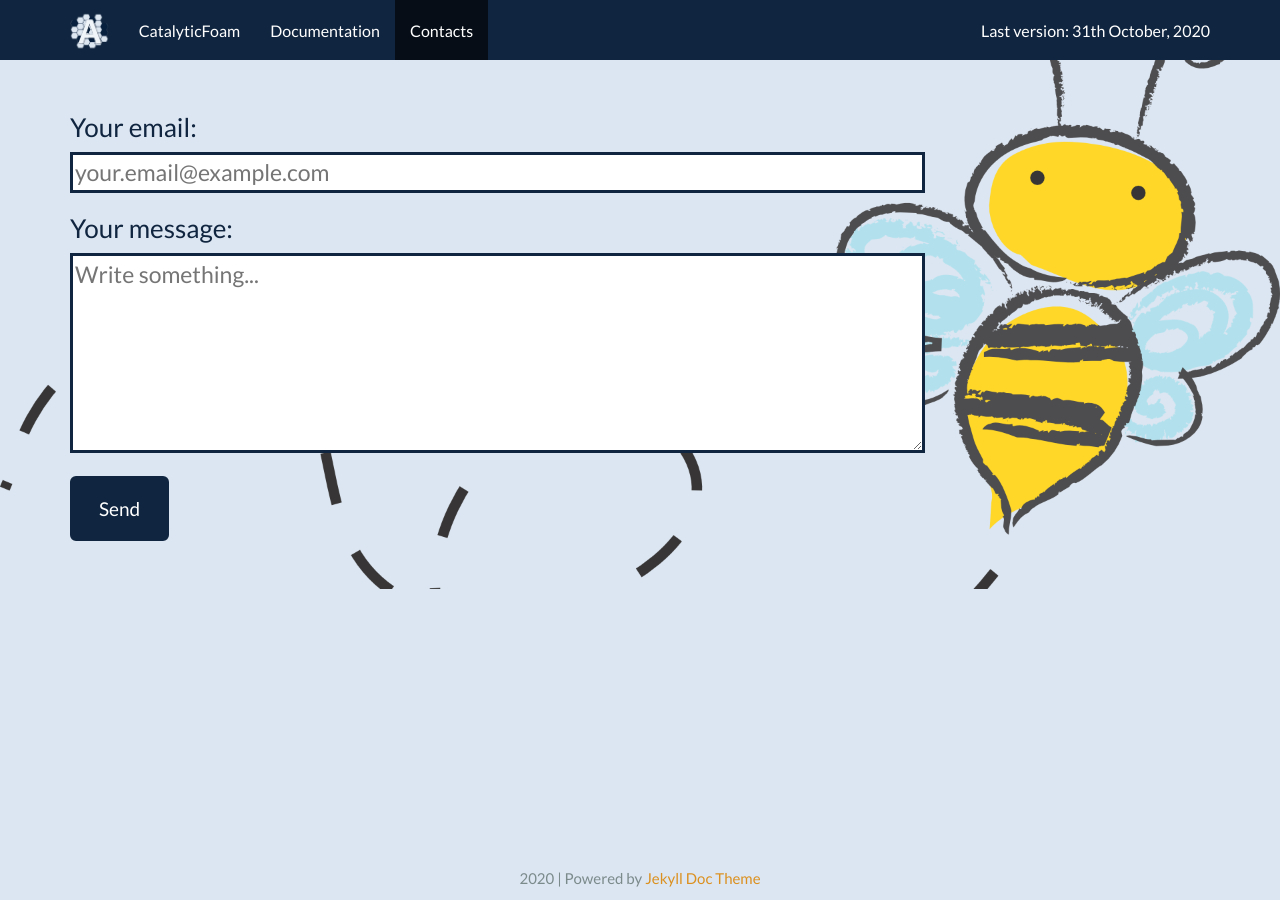
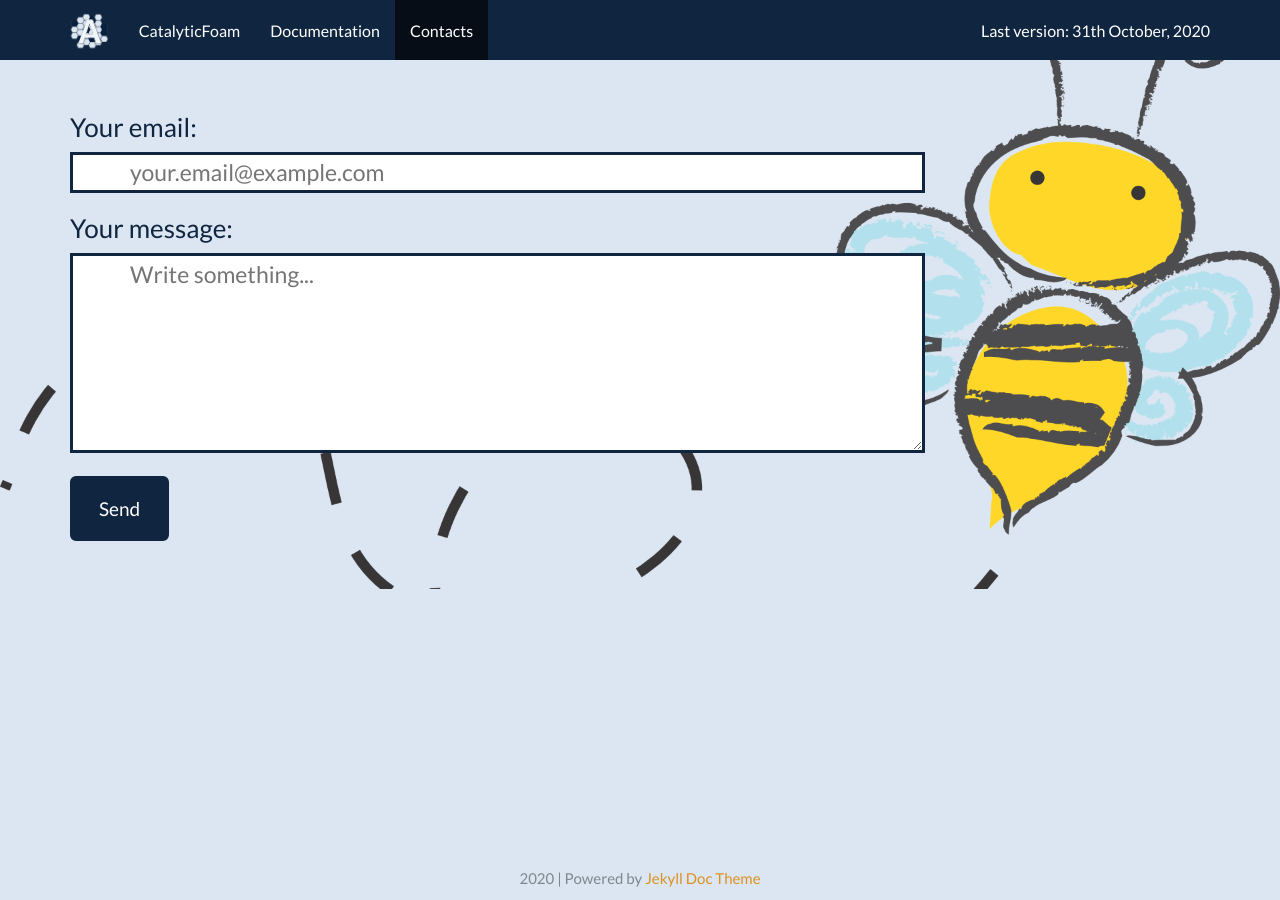
Before and after one commit to srebughini/ASALI, a Jekyll site: the page built from _pages/contacts.md, in a window 1280 px wide. Built offline with Jekyll 4.4.1, drawn with Linux system fonts in a browser that asks for light colours.

Commit message:
Contact page

```diff
--- a/_pages/contacts.md
+++ b/_pages/contacts.md
@@ -19,11 +19,11 @@ redirect_from: /docs/index.html
   <form action="https://formspree.io/f/mdopzvpj" method="POST">
     <h3>Your email:</h3>
     <p>
-      <input type="text" style="width:75%; border:solid " placeholder="your.email@example.com" name="_replyto">
+      <input type="text" style="width:75%; border:solid; padding-left:5%" placeholder="your.email@example.com" name="_replyto">
     </p>
     <h3>Your message:</h3>
     <p>
-      <textarea placeholder="Write something..." style="height:200px; width:75%; border:solid" name="message"></textarea>
+      <textarea placeholder="Write something..." style="height:200px; width:75%; border:solid; padding-left:5%" name="message"></textarea>
     </p>
     <button class="btn btn-primary btn-lg" type="submit">Send</button>
   </form>
```
